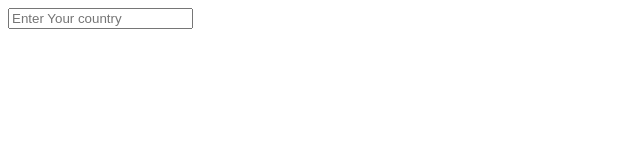
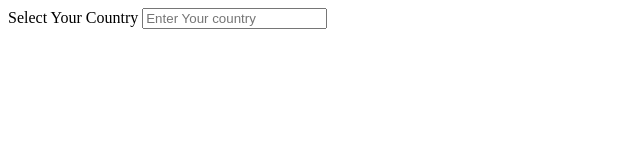
Before and after one commit to ChathuminiBandara/ITS-HTML, a plain HTML site: page HTML_Files/DataList_Tag.html in a window 1280 px wide. Shown: the whole page, without its empty margins (0-640 px from the left). Drawn offline with Linux system fonts and the light colour scheme.

Commit message:
forms Tag 4. Datalist - Label + ID

```diff
--- a/HTML_Files/DataList_Tag.html
+++ b/HTML_Files/DataList_Tag.html
@@ -6,8 +6,9 @@
 </head>
 <body>
 <div>
-<input type="text" placeholder="Enter Your country" list="countries">
-<datalist id="countries">
+    <label for="country-search"> Select Your Country</label>
+    <input type="text" id="country-search" placeholder="Enter Your country" list="countries">
+    <datalist id="countries">
     <option value="sri lanka">Sri Lanka</option>
     <option value="japan">Japan</option>
     <option value="korea">Korea</option>
@@ -18,5 +19,7 @@
 </datalist>
 </div>
 
+
+
 </body>
 </html>
```
